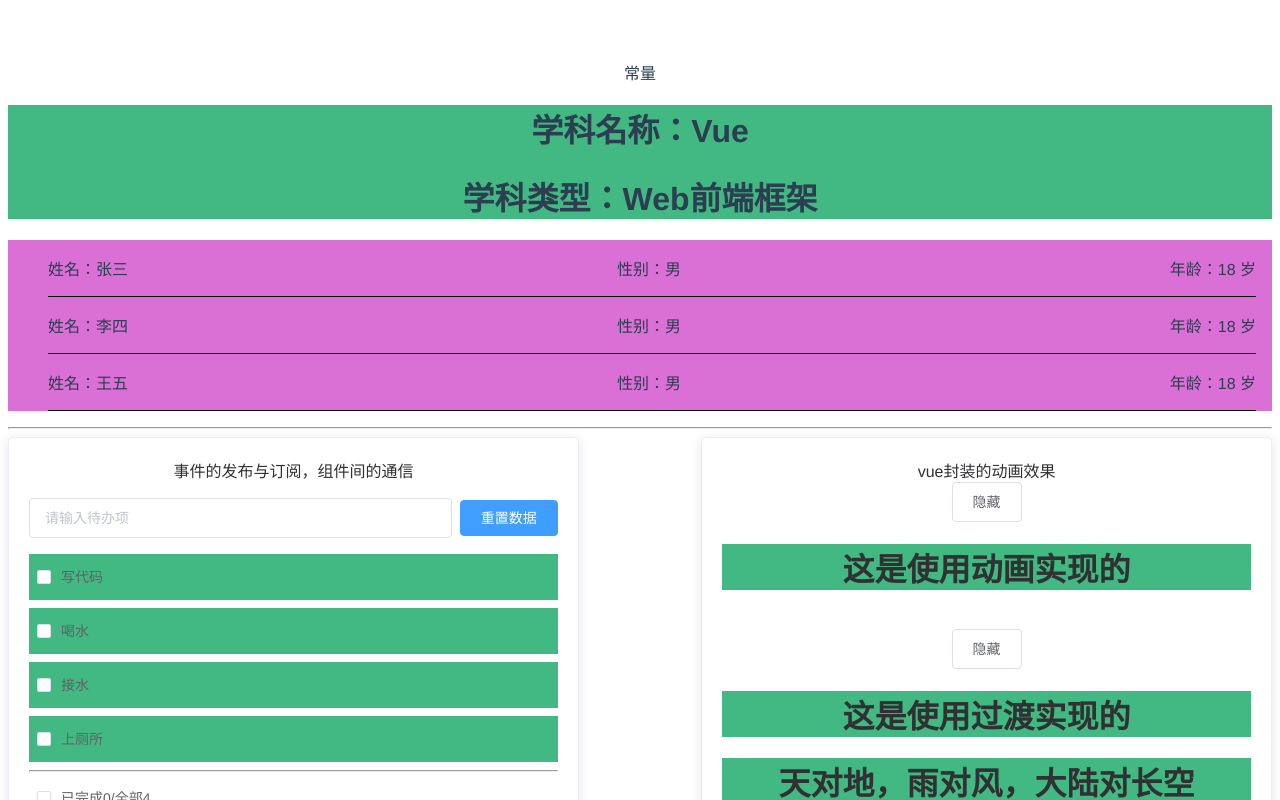
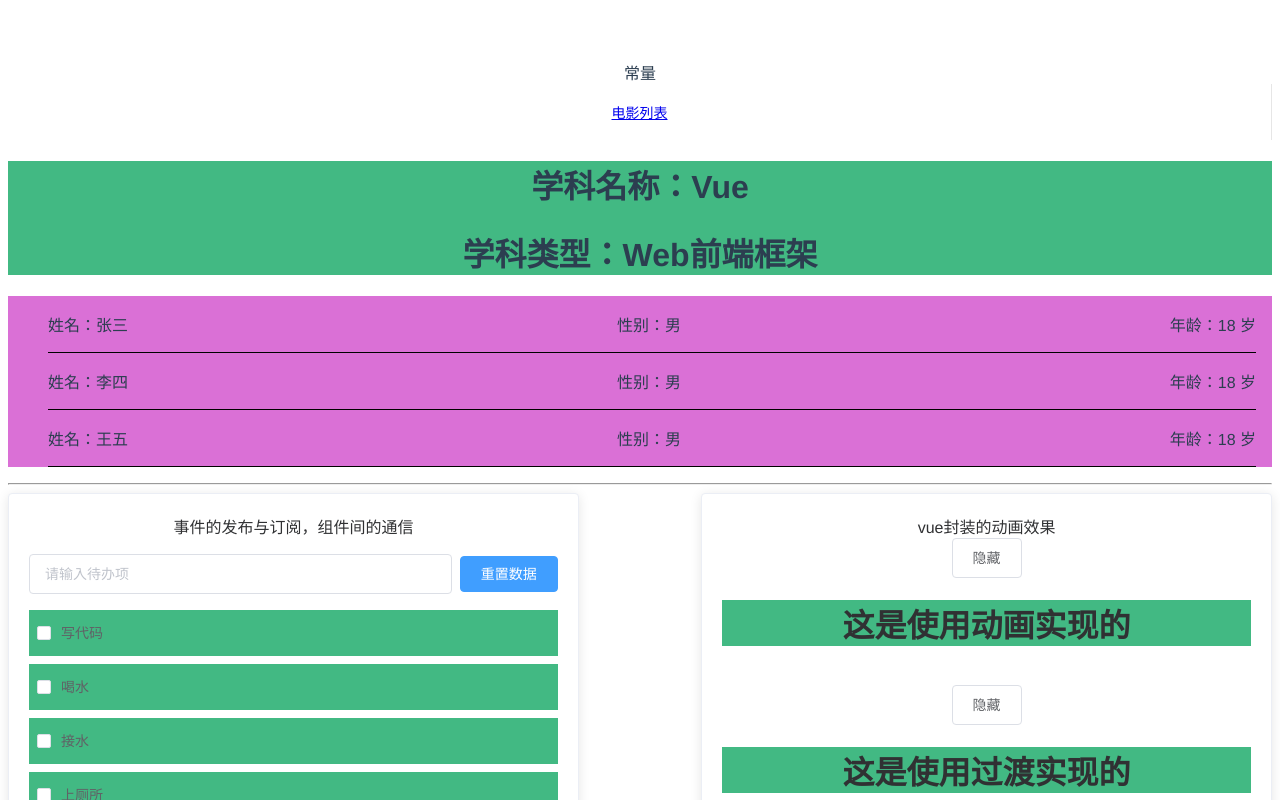
Before and after one commit to bugs666/vue-demo, a Vue app: page / in a window 1280 px wide. Shown: the top 800 px of the page. Built offline with nearby package versions, Linux system fonts and the light colour scheme.

Commit message:
路由demo代码提交

```diff
--- a/src/App.vue
+++ b/src/App.vue
@@ -15,6 +15,7 @@
         <input type="text" v-focus="num">
         <button @click="num++">点我+1</button>-->
     常量
+    <MyMenu/>
     <School/>
     <Students :isChangeBg="true"/>
     <hr/>
@@ -38,6 +39,7 @@
 import SlotDemo from './components/SlotDemo'
 import TodoListByStore from './components/TodoListByStore/TodoList';
 import moment from 'moment';
+import MyMenu from './components/Menus';
 
 export default {
   data() {
@@ -51,7 +53,7 @@
   },
   name: 'App',
   components: {
-    Students, School, TodoList, VTranstion, MovieList, SlotDemo, TodoListByStore
+    Students, School, TodoList, VTranstion, MovieList, SlotDemo, TodoListByStore, MyMenu
   },
   methods: {
     changeSortMode(type = 'common') {
--- /dev/null
+++ b/src/components/Menus/index.vue
@@ -0,0 +1,27 @@
+<template>
+  <div>
+    <el-menu>
+      <el-menu-item v-for="route in allRoutes" :key="route.name">
+        <router-link :to="route.path">{{ route.name }}</router-link>
+      </el-menu-item>
+    </el-menu>
+    <router-view></router-view>
+  </div>
+</template>
+
+<script>
+import routes from "../../configs/router.config";
+
+export default {
+  name: "MyMenu",
+  data() {
+    return {
+      allRoutes: routes
+    }
+  }
+}
+</script>
+
+<style scoped>
+
+</style>
--- /dev/null
+++ b/src/configs/router.config.js
@@ -0,0 +1,10 @@
+import MovieList from '../components/MovieList';
+
+const routes = [
+    {
+        path: '/movie',
+        name: '电影列表',
+        component: MovieList
+    }
+];
+export default routes;
--- a/src/main.js
+++ b/src/main.js
@@ -4,11 +4,14 @@
 import ElementUI from 'element-ui';
 import axios from "axios";
 import VueAxios from "vue-axios";
+import VueRouter from "vue-router";
 import 'element-ui/lib/theme-chalk/index.css';
+import routes from "./configs/router.config";
 
 Vue.config.productionTip = false
 
 Vue.use(ElementUI);
+Vue.use(VueRouter);
 Vue.use(VueAxios, axios);
 //全局组件
 /*const Test = Vue.extend({
@@ -21,6 +24,7 @@
 Vue.component('test', Test);*/
 
 new Vue({
+    router: new VueRouter(routes),
     render: h => h(App),
     beforeCreate() {
         Vue.prototype.$eventBus = this;
```
